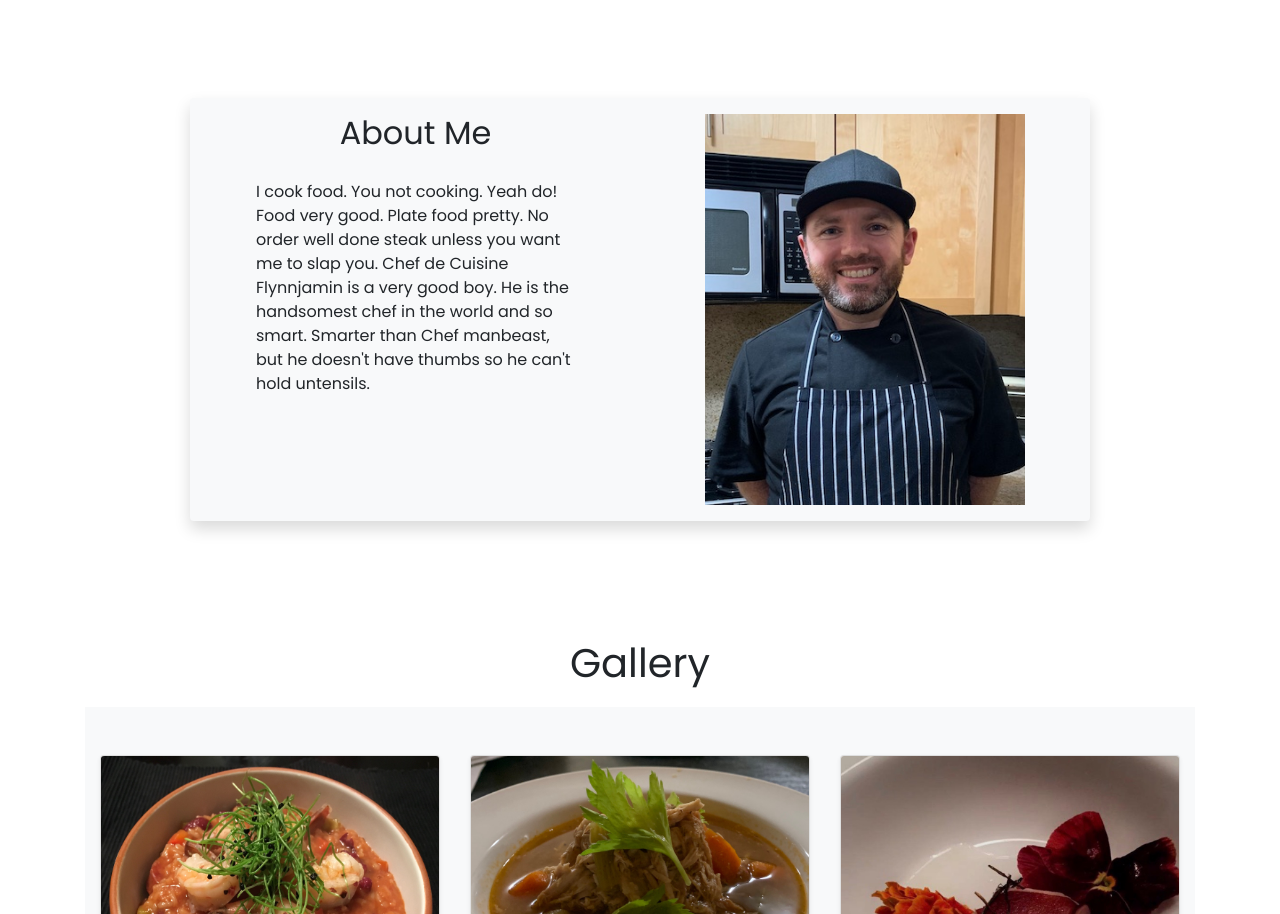
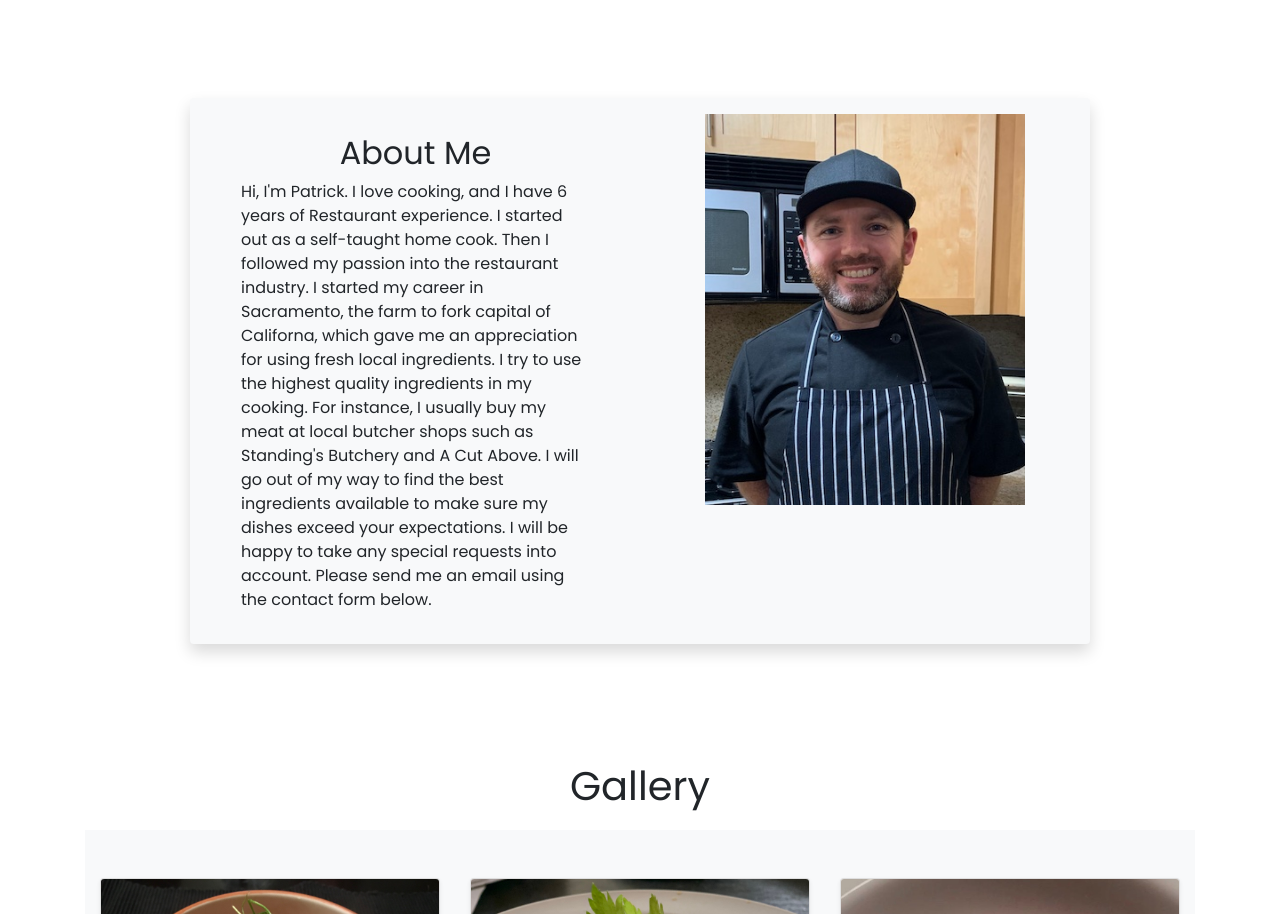
Before and after one commit to pklucas84/pklucas84.github.io, a plain HTML site: page index.html in a window 1280 px wide. Shown: the part 832-1746 px from the top of the page. Drawn offline with nearby package versions, Linux system fonts and the light colour scheme; a web font is replaced by a local one.

Commit message:
Update index.html

```diff
--- a/index.html
+++ b/index.html
@@ -62,19 +62,23 @@
       </div>
     </div>
 
-    <div id="cover-image-container class="container-fluid no-gutters">
+    <div id="cover-image-container" class="container-fluid no-gutters">
       <img class="img-fluid" id="cover-image" alt="cover photo of chef's knife and herbs" src="images/chefs_knife.jpeg">
     </div>
 
       <section id="about" class="container content-section">
         <div class="container about_background shadow p-3 mb-5 bg-light rounded">
           <div class="row">
-            <div class="col-md-6">
+            <div id="about_text" class="col-md-6">
               <h2>About Me</h2>
-              <p id="about_text">I cook food. You not cooking. Yeah do! Food very good. Plate food pretty. No order well done steak
-                unless you want me to slap you. Chef de Cuisine Flynnjamin is a very good boy. He is the handsomest
-                chef in the world and so smart. Smarter than Chef manbeast, but he doesn't have thumbs so he can't
-                hold untensils.
+              <p> Hi, I'm Patrick. I love cooking, and I have 6 years of Restaurant
+                experience. I started out as a self-taught home cook. Then I followed my passion into the restaurant
+                industry. I started my career in Sacramento, the farm to fork capital of Californa, which gave me an
+                appreciation for using fresh local ingredients. I try to use the highest quality ingredients in my
+                cooking. For instance, I usually buy my meat at local butcher shops such as Standing's Butchery and
+                A Cut Above. I will go out of my way to find the best ingredients available to make sure my dishes
+                exceed your expectations. I will be happy to take any special requests into account. Please send me an
+                email using the contact form below.
               </p>
             </div>
             <div class="col-md-6" id="about-container">
```
